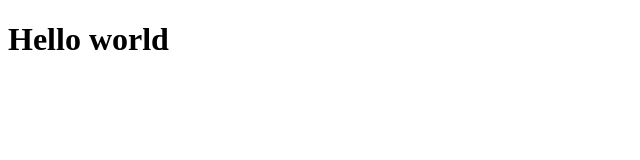
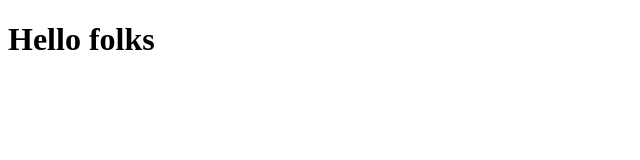
Before and after one commit to infinity454545z-dot/Actividad2sss, a plain HTML site: page index.html in a window 1280 px wide. Shown: the full height of the page, 0-640 px from the left. Drawn offline with Linux system fonts and the light colour scheme.

Commit message:
Cambio World por folks

```diff
--- a/index.html
+++ b/index.html
@@ -7,7 +7,7 @@
 </head>
 <body>
     <header>
-        <h1>Hello world</h1>
+        <h1>Hello folks</h1>
     </header>
 </body>
 </html>
```
